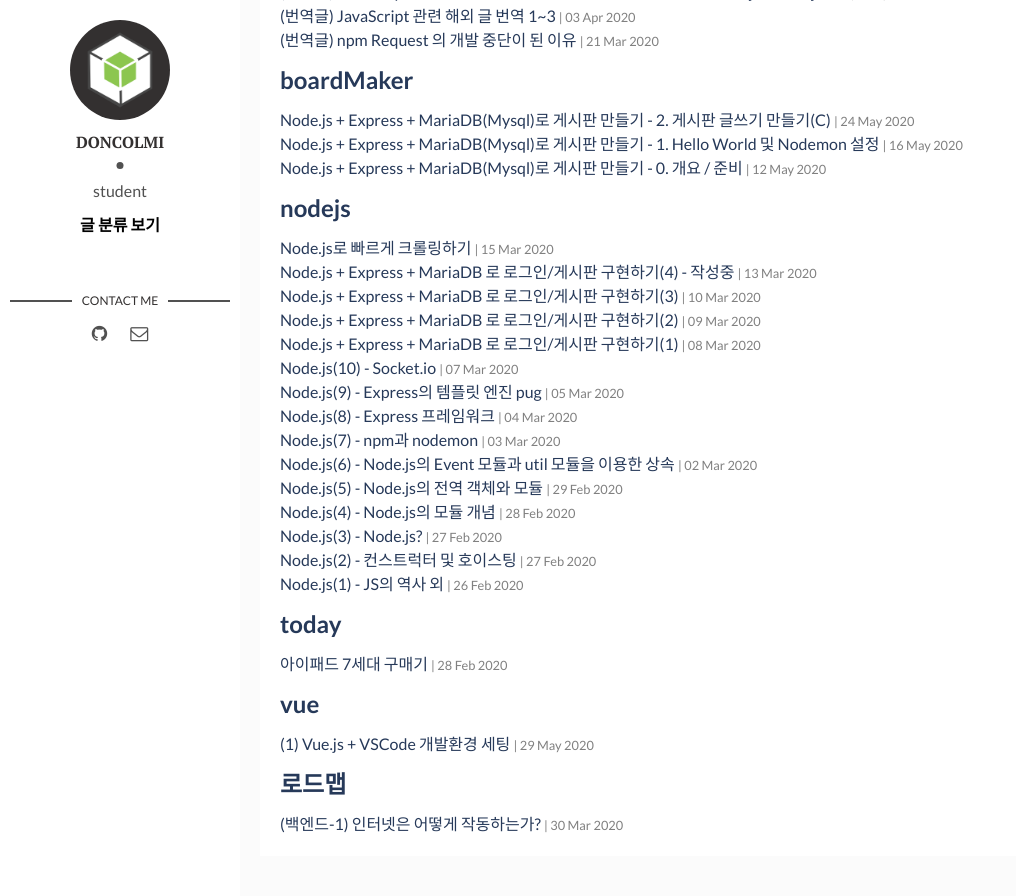
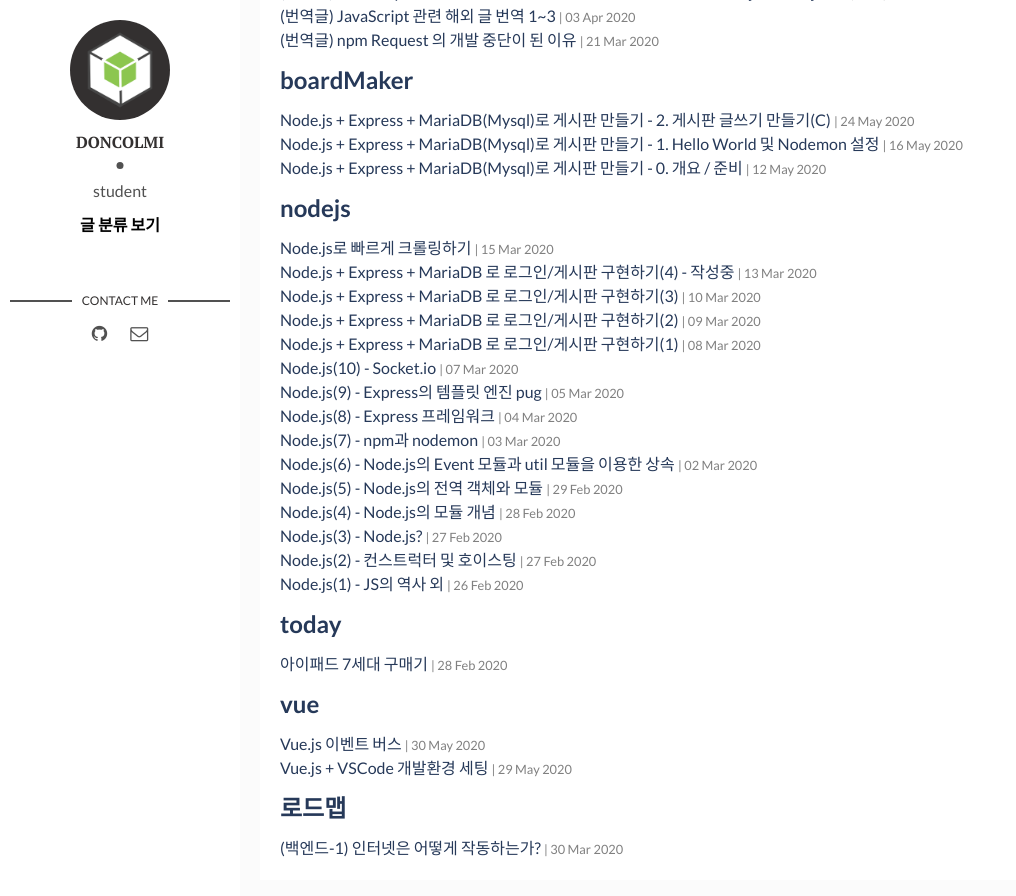
Before and after one commit to doncolmi/doncolmi.github.io, a Jekyll site: the page built from tags.html, in a window 1280 px wide and 900 px high, scrolled down 519 px. Shown: the top 896 px of the window, without its empty margins (0-1016 px from the left). Built offline with Jekyll 4.4.1, drawn with Linux system fonts in a browser that asks for light colours; some of the changed lines change nothing that is shown.

Commit message:
add posts

````diff
--- a/_posts/vue/2020-05-29-Vue-1.md
+++ b/_posts/vue/2020-05-29-Vue-1.md
@@ -1,6 +1,6 @@
 ---
 layout: post
-title: (1) Vue.js + VSCode 개발환경 세팅
+title: Vue.js + VSCode 개발환경 세팅
 date: 2020-05-29 22:28:00 +0300
 description:
 img: ./vue/vue.png
--- /dev/null
+++ b/_posts/vue/2020-05-30-Vue-2.md
@@ -0,0 +1,144 @@
+---
+layout: post
+title: Vue.js 이벤트 버스
+date: 2020-05-30 15:51:00 +0300
+description:
+img: ./vue/vue.png
+tags: [vue] # add tag
+---
+
+#
+
+---
+
+## 동일한 레벨을 가진 컴포넌트 간의 통신
+
+---
+
+뷰의 기본적인 컴포넌트 통신은 **상위에서 하위로 props를 전달하거나, 하위에서 상위로 이벤트로 전달했습니다.** 상위 - 하위 관계가 아닌 동일 레벨에 있는 컴포넌트 끼리의 통신에 대해서 알아본다.
+
+동일한 레벨 끼리 컴포넌트 통신을 하려면 상위 - 하위를 갖출 필요가 없다. 만일 상위 - 하위 구조로만 전달해야 한다면 불필요한 상위 컴포넌트가 필요하기 때문이다. 이를 해결할 수 있는 방법이 **이벤트 버스**입니다.
+
+## 동일 레벨 컴포넌트 간 통신 - 이벤트 버스
+
+---
+
+이벤트 버스는 미리 지정한 2개의 컴포넌트 간에 데이터를 주고받을 수 있는 방법이다. 본래 상위 - 하위 구조를 유지하여 데이터를 주고 받던 방식과는 달리 **이벤트 버스를 이용해 컴포넌트에서 다른 컴포넌트로 전달할 수 있다.**
+
+**이벤트 버스의 형식**
+
+이벤트 버스의 형식은 다음과 같다.
+
+```jsx
+// 이벤트 버스를 위해 인스턴스를 추가로 생성한다.
+
+const bus = new Vue();
+```
+
+이벤트 버스 구현을 위해 로직을 담는 인스턴스와 별개로 새로운 인스턴스 하나를 생성한다. 그리고 이 인스턴스를 활용하여 이벤트를 보내고 받는다.
+
+```jsx
+// 보내는 역할의 컴포넌트 내용
+
+methods: {
+  methodName : () => {
+		eventBus.$emit('이벤트 이름', 데이터);
+  }
+}
+```
+
+```jsx
+// 받는 역할의 컴포넌트 내용
+methods: {
+	created: () => {
+		bus.$on('이벤트명', function(데이터) {
+			// ...내용
+		});
+	}
+}
+```
+
+보내는 컴포넌트에서는  `.$emit()`을 이욯하고, 받는 컴포넌트에서는 `.$on()`을 이용해 구현한다.
+
+실제로 이벤트 버스 구현은 아래와 같다.
+
+<center>
+<ins class="kakao_ad_area" style="display:none; margin-top: 15px;"
+ data-ad-unit    = "DAN-1iykkck0nlqnp"
+ data-ad-width   = "250"
+ data-ad-height  = "250"></ins>
+<script type="text/javascript" src="//t1.daumcdn.net/kas/static/ba.min.js" async></script>
+</center>
+
+```jsx
+<html lang="en">
+<head>
+    <meta charset="UTF-8">
+    <meta name="viewport" content="width=device-width, initial-scale=1.0">
+    <title>Vue Sample</title>
+</head>
+<body>
+    <div id="app">
+        <child></child>
+    </div>
+    <script src="https://cdn.jsdelivr.net/npm/vue/dist/vue.js"></script>
+    <script>
+        const bus = new Vue();
+        Vue.component('child', {
+            template: `<div>자식 컴포넌트<br><button v-on:click="Hello">Hello</button></div>`,
+            methods: {
+                Hello: () => {
+                    bus.$emit('busTest', 100);
+                }
+            }
+        });
+
+        const app = new Vue({
+            el: '#app',
+            created: () => {
+                bus.$on('busTest', (value) => {
+                    alert("busTest! value : " + value);
+                });
+            }
+        });
+    </script>
+</body>
+</html>
+```
+
+동일한 컴포넌트끼리의 예제가 아닌 하위 컴포넌트에서 Hello라는 버튼을 누르면 이벤트 버스를 이용해 상위 컴포넌트로 데이터를 전달하는 코드입니다.
+
+- `const bus = new Vue();`
+    - 먼저 이벤트 버스로 사용할 bus라는 이름의 새로운 Vue 객체를 만들어줍니다.
+- `Vue.component('child', {
+            template: `<div>자식 컴포넌트<br><button v-on:click="Hello">Hello</button></div>`,
+            methods: {
+                Hello: () => {
+                    bus.$emit('busTest', 100);
+                }
+            }
+        });`
+    - 그 다음 child라는 이름의 컴포넌트를 만들어줍니다. 그 안엔 `<div>자식 컴포넌트<br><button v-on:click="Hello">Hello</button></div>` 이란 데이터가 들어갑니다.
+        - `v-on:click="Hello"`는 해당 버튼 클릭시 Hello라는 메소드를 실행합니다.
+    - `bus.$emit('busTest', 100)`
+        - busTest란 이벤트 이름을 지어주고 해당 이벤트는 100이라는 데이터를 가지게됩니다.
+    - `const app = new Vue({
+                el: '#app',
+                created: () => {
+                    bus.$on('busTest', (value) => {
+                        alert("busTest! value : " + value);
+                    });
+                }
+            });`
+        - 그 다음 app이라는 객체를 생성합니다. created를 이용해 해당 객체가 생성될 때 `bus.$on` 메소드를 통하여 bus에서 이벤트를 받습니다.
+        - `bus.$on('busTest', (value) => {alert("busTest! value : " + value);`});
+            - `busTest`라는 이름의 이벤트를 실행합니다. 해당 이벤트를 실행해 받은 데이터값은 두번째 함수인자의 인자가 됩니다. 여기선 `value`라고 설정했습니다.
+            - 그리고 그 `value`값을 `alert`로 뿌려줍니다.
+
+        ## 마무리
+
+        ---
+
+        해당 이벤트 버스를 활용하면 props 속성을 이용하지 않고 원하는 컴포넌트에 직접적으로 데이터를 전달할 수 있습니다.
+
+        **하지만 컴포넌트가 많아지면 관리가 힘들어 질 수 있습니다. 이 문제를 해결하기 위해 상태 관리 도구가 필요하지만 다른 글에서 다루도록 하겠습니다.**
````
